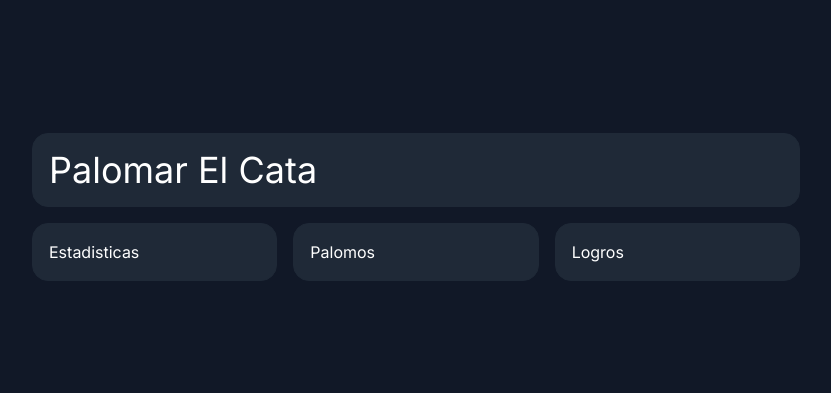
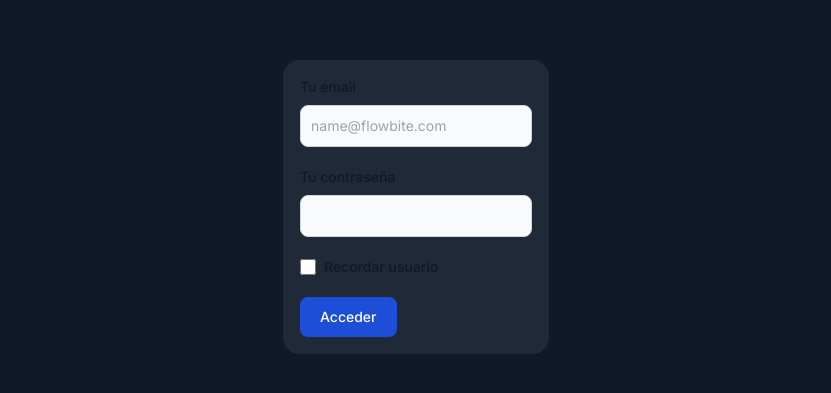
Before and after one commit to ItzRoBeerT/editor-de-palomos, a Next.js app in the folder frontend/: page / in a window 1280 px wide. Shown: the part 193-586 px from the top of the page, without its empty margins (224-1055 px from the left). Built offline with nearby package versions, Linux system fonts and the light colour scheme.

Commit message:
New component AuthForm

```diff
--- a/frontend/app/page.tsx
+++ b/frontend/app/page.tsx
@@ -1,32 +1,9 @@
-import Card from '@/components/containers/card';
+import AuthForm from "@/components/forms/authForm";
 
 export default function Home() {
 	return (
 		<main className="flex flex-col items-center justify-center min-h-screen">
-			<div className="container m-4">
-				<div className="max-w-3xl w-full mx-auto grid gap-4 grid-cols-1">
-					<Card>
-						<h1 className="text-4xl">Palomar El Cata</h1>
-					</Card>
-					<div className="grid grid-cols-12 gap-4">
-						<div className="col-span-12 sm:col-span-4">
-							<Card>
-								<p>Estadisticas</p>
-							</Card>
-						</div>
-						<div className="col-span-12 sm:col-span-4">
-							<Card>
-								<p>Palomos</p>
-							</Card>
-						</div>
-						<div className="col-span-12 sm:col-span-4">
-							<Card>
-								<p>Logros</p>
-							</Card>
-						</div>
-					</div>
-				</div>
-			</div>
+			<AuthForm />
 		</main>
 	);
 }
--- /dev/null
+++ b/frontend/components/forms/authForm.tsx
@@ -0,0 +1,53 @@
+import Card from '@/components/containers/card';
+
+export default function AuthForm() {
+	return (
+		<Card>
+			<form className="max-w-sm mx-auto">
+				<div className="mb-5">
+					<label className="block mb-2 text-sm font-medium text-gray-900 dark:text-white">
+						Tu email
+					</label>
+					<input
+						type="email"
+						id="email"
+						className="bg-gray-50 border border-gray-300 text-gray-900 text-sm rounded-lg focus:ring-blue-500 focus:border-blue-500 block w-full p-2.5 dark:bg-gray-700 dark:border-gray-600 dark:placeholder-gray-400 dark:text-white dark:focus:ring-blue-500 dark:focus:border-blue-500"
+						placeholder="name@flowbite.com"
+						required
+					/>
+				</div>
+				<div className="mb-5">
+					<label className="block mb-2 text-sm font-medium text-gray-900 dark:text-white">
+						Tu contraseña
+					</label>
+					<input
+						type="password"
+						id="password"
+						className="bg-gray-50 border border-gray-300 text-gray-900 text-sm rounded-lg focus:ring-blue-500 focus:border-blue-500 block w-full p-2.5 dark:bg-gray-700 dark:border-gray-600 dark:placeholder-gray-400 dark:text-white dark:focus:ring-blue-500 dark:focus:border-blue-500"
+						required
+					/>
+				</div>
+				<div className="flex items-start mb-5">
+					<div className="flex items-center h-5">
+						<input
+							id="remember"
+							type="checkbox"
+							value=""
+							className="w-4 h-4 border border-gray-300 rounded bg-gray-50 focus:ring-3 focus:ring-blue-300 dark:bg-gray-700 dark:border-gray-600 dark:focus:ring-blue-600 dark:ring-offset-gray-800 dark:focus:ring-offset-gray-800"
+							required
+						/>
+					</div>
+					<label className="ms-2 text-sm font-medium text-gray-900 dark:text-gray-300">
+						Recordar usuario
+					</label>
+				</div>
+				<button
+					type="submit"
+					className="text-white bg-blue-700 hover:bg-blue-800 focus:ring-4 focus:outline-none focus:ring-blue-300 font-medium rounded-lg text-sm w-full sm:w-auto px-5 py-2.5 text-center dark:bg-blue-600 dark:hover:bg-blue-700 dark:focus:ring-blue-800"
+				>
+					Acceder
+				</button>
+			</form>
+		</Card>
+	);
+}
```
